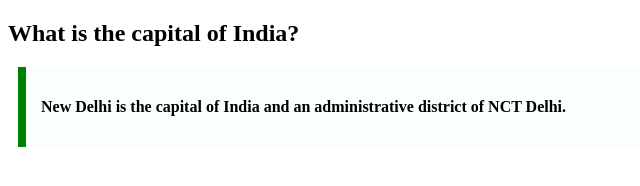
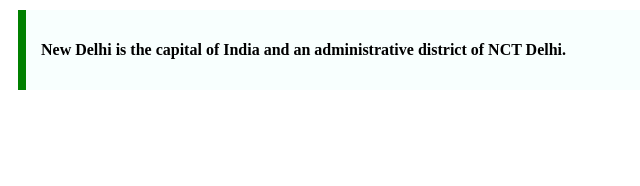
Before and after one commit to acciojob/trivia-RohitRouth, a website: page main.html in a window 1280 px wide. Shown: the whole page, without its empty margins (0-640 px from the left). Drawn offline with Linux system fonts and the light colour scheme.

Commit message:
created a submission

```diff
--- a/main.html
+++ b/main.html
@@ -10,7 +10,6 @@
 	<!-- the entire body must be written by student -->
     <script type="text/javascript" src="./script.js">
 </script>
-	<h2>What is the capital of India?</h2>
 	<blockquote cite="https://en.wikipedia.org/wiki/New_Delhi">
 	<p>New Delhi is the capital of India and an administrative district of NCT Delhi.</p>
 	</blockquote>
```
